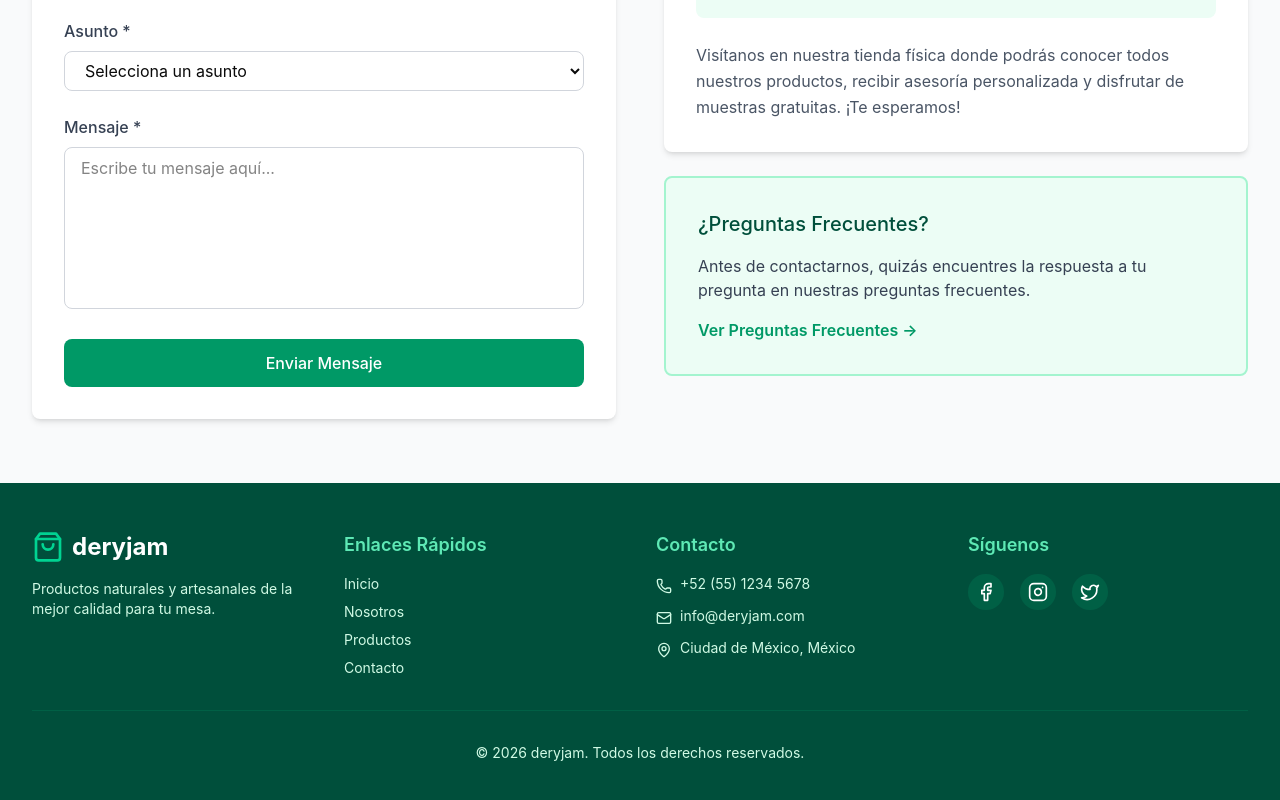
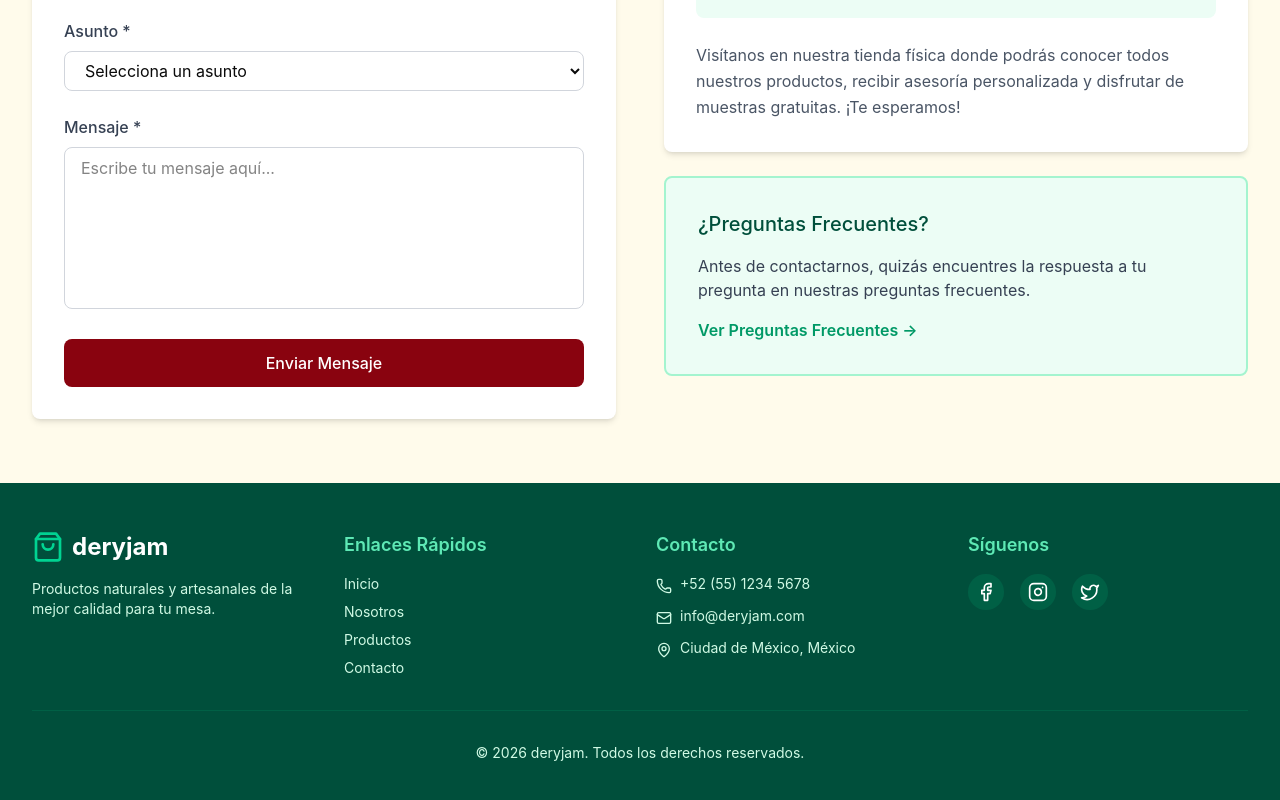
Before and after one commit to Artoria1843/Derij, a React (Vite) app in the folder DeryJam-main/: page /contacto in a window 1280 px wide. Shown: the part 982-1782 px from the top of the page. Built offline with nearby package versions, Linux system fonts and the light colour scheme.

Commit message:
modifique el apartado de contactos

```diff
--- a/DeryJam-main/src/app/pages/Contact.tsx
+++ b/DeryJam-main/src/app/pages/Contact.tsx
@@ -62,7 +62,7 @@ export function Contact() {
   ];
 
   return (
-    <div className="min-h-screen bg-gray-50">
+    <div className="min-h-screen bg-amber-50">
       {/* Hero Section */}
       <section className="bg-emerald-900 text-white py-16">
         <div className="max-w-7xl mx-auto px-4 sm:px-6 lg:px-8 text-center">
@@ -193,7 +193,8 @@ export function Contact() {
 
                 <button
                   type="submit"
-                  className="w-full bg-emerald-600 hover:bg-emerald-700 text-white py-3 rounded-lg transition-colors"
+                  className="w-full text-white py-3 rounded-lg transition-colors"
+                  style={{ backgroundColor: "#89030F" }}
                 >
                   Enviar Mensaje
                 </button>
```
